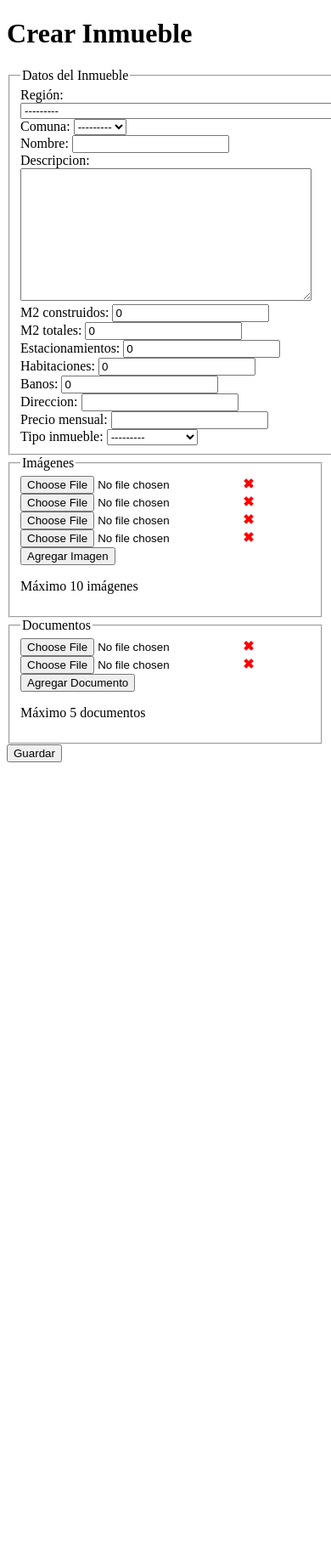
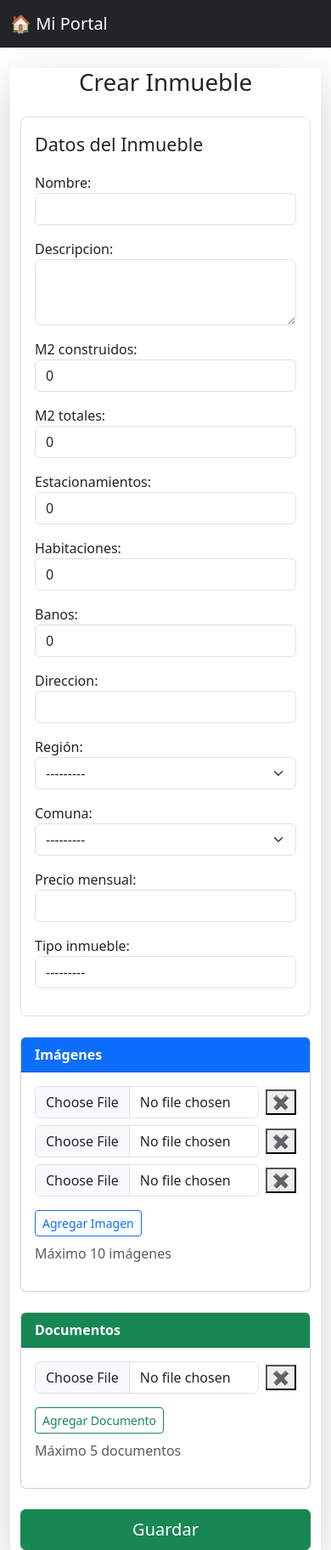
Before and after one commit to raul-1601/proyecto-inmobiliario, a Django app: page /crear_inmueble/ in a window 390 px wide; the page is wider, and only the part inside the window is pictured. Shown: that part at 85% size. Before the commit the page ends 897 px from the top of that part, so only its background shows below. Run offline with Django 5.2, Linux system fonts and the light colour scheme; the visitor is signed in with stand-in values (Sample User, id 1); data comes from the database, SQL or seed files in the repository; some libraries are stand-ins or nearby versions.

Commit message:
estilo añadido a inmueble_form.html

```diff
--- a/backend/portal/forms.py
+++ b/backend/portal/forms.py
@@ -67,13 +67,21 @@
             'precio_mensual',
             'tipo_inmueble'
             ]
+        widgets = {
+            'descripcion': forms.Textarea(attrs={
+                'class': 'form-control',
+                'rows': 2,  # más pequeño
+                'style': 'resize:vertical;'
+            }),
+            # otros widgets...
+        }
 
 
 InmuebleImagenFormSet = inlineformset_factory(
     Inmueble,
     InmuebleImagen,
     fields=["imagen"],
-    extra=1,
+    extra=0,
     can_delete=True,
     min_num=MIN_IMAGES,
     max_num=MAX_IMAGES,
@@ -85,7 +93,7 @@
     Inmueble,
     InmuebleDocumento,
     fields=["archivo"],
-    extra=1,
+    extra=0,
     can_delete=True,
     min_num=MIN_DOCUMENTS,
     max_num=MAX_DOCUMENTS,
--- a/backend/templates/inmueble/inmueble_form.html
+++ b/backend/templates/inmueble/inmueble_form.html
@@ -1,98 +1,132 @@
+{% extends "base/base.html" %}
 {% load static %}
-<!DOCTYPE html>
-<html lang="es">
-<head>
-    <meta charset="UTF-8">
-    <meta name="viewport" content="width=device-width, initial-scale=1.0">
-    <title>Crear Inmueble</title>
-    <style>
-        .remove-form {
-            cursor: pointer;
-            display: inline-block;
-            color: red;
-            font-weight: bold;
-            margin-left: 5px;
-        }
-    </style>
-    <script src="https://unpkg.com/htmx.org@1.9.10"></script>
-</head>
-<body>
+{% load widget_tweaks %}
 
-<h1>Crear Inmueble</h1>
+{% block title %}Crear Inmueble{% endblock %}
 
-<form method="post" enctype="multipart/form-data">
+{% block extra_head %}
+<link rel="stylesheet" href="{% static 'portal/css/inmueble.css' %}">
+<link rel="stylesheet" href="https://cdn.jsdelivr.net/npm/bootstrap-icons@1.11.3/font/bootstrap-icons.css">
+{% endblock %}
+
+{% block content %}
+<div class="container inmueble-form-container shadow-lg">
+    <div class="row justify-content-center">
+        <div class="col-lg-8 col-md-10">
+            <h1 class="mb-4 text-center">Crear Inmueble</h1>
+
+            <form method="post" enctype="multipart/form-data" class="needs-validation" novalidate>
                 {% csrf_token %}
 
-    <fieldset>
-        <legend>Datos del Inmueble</legend>
+                <fieldset class="mb-4 p-3 bg-white rounded-3 border">
+                    <legend class="mb-3">Datos del Inmueble</legend>
                     {{ form.non_field_errors }}
-        <div class="mb-3">
-            {{ form.region.label_tag }}
-            {{ form.region }}
-            {{ form.region.errors }}
-        </div>
-        <div class="mb-3">
-            {{ form.comuna.label_tag }}
-            {{ form.comuna }}
-            {{ form.comuna.errors }}
-        </div>
                     {% for field in form %}
-            {% if field.name != "region" and field.name != "comuna" %}
-                <div class="mb-3">
+                        <div class="mb-3 {% if field.errors %}has-error{% endif %}">
                             {{ field.label_tag }}
-                    {{ field }}
+                            {% if field.name == "descripcion" %}
+                                {{ field|add_class:"form-control form-control-lg" }}
+                            {% else %}
+                                {{ field|add_class:"form-control" }}
+                            {% endif %}
+                            {% if field.help_text %}
+                                <div class="form-text">{{ field.help_text }}</div>
+                            {% endif %}
                             {{ field.errors }}
                         </div>
-            {% endif %}
                     {% endfor %}
                 </fieldset>
 
+                <div class="row">
+                    <div class="col-md-6">
+                        <div class="card mb-4">
+                            <div class="card-header bg-primary text-white">
+                                <strong>Imágenes</strong>
+                            </div>
+                            <div class="card-body">
                                 <fieldset id="imagenes-fieldset" data-max="{{ img_formset.max_num }}">
-        <legend>Imágenes</legend>
                                     {{ img_formset.management_form }}
                                     <div id="imagenes-forms">
                                         {% for form in img_formset %}
-                <div class="formset-form">
-                    {{ form.imagen }}
-                    <span class="remove-form" onclick="removeForm(this)">✖</span>
+                                            <div class="formset-form mb-2 d-flex align-items-center">
+                                                {{ form.imagen|add_class:"form-control" }}
+                                                {% if form.DELETE %}
+                                                    <button type="button" class="remove-form ms-2" onclick="removeForm(this)" title="Eliminar imagen">✖</button>
+                                                    <span style="display:none;">{{ form.DELETE }}</span>
+                                                {% endif %}
+                                                {% for hidden in form.hidden_fields %}
+                                                    {{ hidden }}
+                                                {% endfor %}
+                                                {% for error in form.non_field_errors %}
+                                                    <div class="text-danger ms-2">{{ error }}</div>
+                                                {% endfor %}
                                             </div>
                                         {% endfor %}
                                     </div>
-        <button type="button" id="add-imagen">Agregar Imagen</button>
-        <p>Máximo {{ img_formset.max_num }} imágenes</p>
+                                    <button type="button" id="add-imagen" class="btn btn-outline-primary btn-sm mt-2">
+                                        <i class="bi bi-plus-circle"></i> Agregar Imagen
+                                    </button>
+                                    <p class="text-muted mt-2">Máximo {{ img_formset.max_num }} imágenes</p>
                                     <div id="imagenes-empty-form" style="display: none;">
-            <div class="formset-form">
-                <input type="file" name="imagenes-__prefix__-imagen" id="id_imagenes-__prefix__-imagen">
-                <span class="remove-form" onclick="removeForm(this)">✖</span>
+                                        <div class="formset-form mb-2 d-flex align-items-center">
+                                            <input type="file" name="imagenes-__prefix__-imagen" id="id_imagenes-__prefix__-imagen" class="form-control">
+                                            <span class="remove-form ms-2" onclick="removeForm(this)" title="Eliminar imagen">✖</span>
+                                            <input type="checkbox" name="imagenes-__prefix__-DELETE" style="display:none;">
                                         </div>
                                     </div>
                                 </fieldset>
-
+                            </div>
+                        </div>
+                    </div>
+                    <div class="col-md-6">
+                        <div class="card mb-4">
+                            <div class="card-header bg-success text-white">
+                                <strong>Documentos</strong>
+                            </div>
+                            <div class="card-body">
                                 <fieldset id="documentos-fieldset" data-max="{{ doc_formset.max_num }}">
-        <legend>Documentos</legend>
                                     {{ doc_formset.management_form }}
                                     <div id="documentos-forms">
                                         {% for form in doc_formset %}
-                <div class="formset-form">
-                    {{ form.archivo }}
-                    <span class="remove-form" onclick="removeForm(this)">✖</span>
+                                            <div class="formset-form mb-2 d-flex align-items-center">
+                                                {{ form.archivo|add_class:"form-control" }}
+                                                {% if form.DELETE %}
+                                                    <button type="button" class="remove-form ms-2" onclick="removeForm(this)" title="Eliminar documento">✖</button>
+                                                    <span style="display:none;">{{ form.DELETE }}</span>
+                                                {% endif %}
+                                                {% for hidden in form.hidden_fields %}
+                                                    {{ hidden }}
+                                                {% endfor %}
+                                                {% for error in form.non_field_errors %}
+                                                    <div class="text-danger ms-2">{{ error }}</div>
+                                                {% endfor %}
                                             </div>
                                         {% endfor %}
                                     </div>
-        <button type="button" id="add-documento">Agregar Documento</button>
-        <p>Máximo {{ doc_formset.max_num }} documentos</p>
+                                    <button type="button" id="add-documento" class="btn btn-outline-success btn-sm mt-2">
+                                        <i class="bi bi-plus-circle"></i> Agregar Documento
+                                    </button>
+                                    <p class="text-muted mt-2">Máximo {{ doc_formset.max_num }} documentos</p>
                                     <div id="documentos-empty-form" style="display: none;">
-            <div class="formset-form">
-                <input type="file" name="documentos-__prefix__-archivo" id="id_documentos-__prefix__-archivo">
-                <span class="remove-form" onclick="removeForm(this)">✖</span>
+                                        <div class="formset-form mb-2 d-flex align-items-center">
+                                            <input type="file" name="documentos-__prefix__-archivo" id="id_documentos-__prefix__-archivo" class="form-control">
+                                            <span class="remove-form ms-2" onclick="removeForm(this)" title="Eliminar documento">✖</span>
+                                            <input type="checkbox" name="documentos-__prefix__-DELETE" style="display:none;">
                                         </div>
                                     </div>
                                 </fieldset>
+                            </div>
+                        </div>
+                    </div>
+                </div>
 
-    <button type="submit">Guardar</button>
+                <button type="submit" class="btn btn-success w-100 py-2 fs-5">Guardar</button>
             </form>
+        </div>
+    </div>
+</div>
+{% endblock %}
 
+{% block extra_js %}
 <script src="{% static 'portal/js/formset_dynamic.js' %}"></script>
-
-</body>
-</html>
+{% endblock %}
```
Lines whose indentation alone changed are shown as unchanged.
